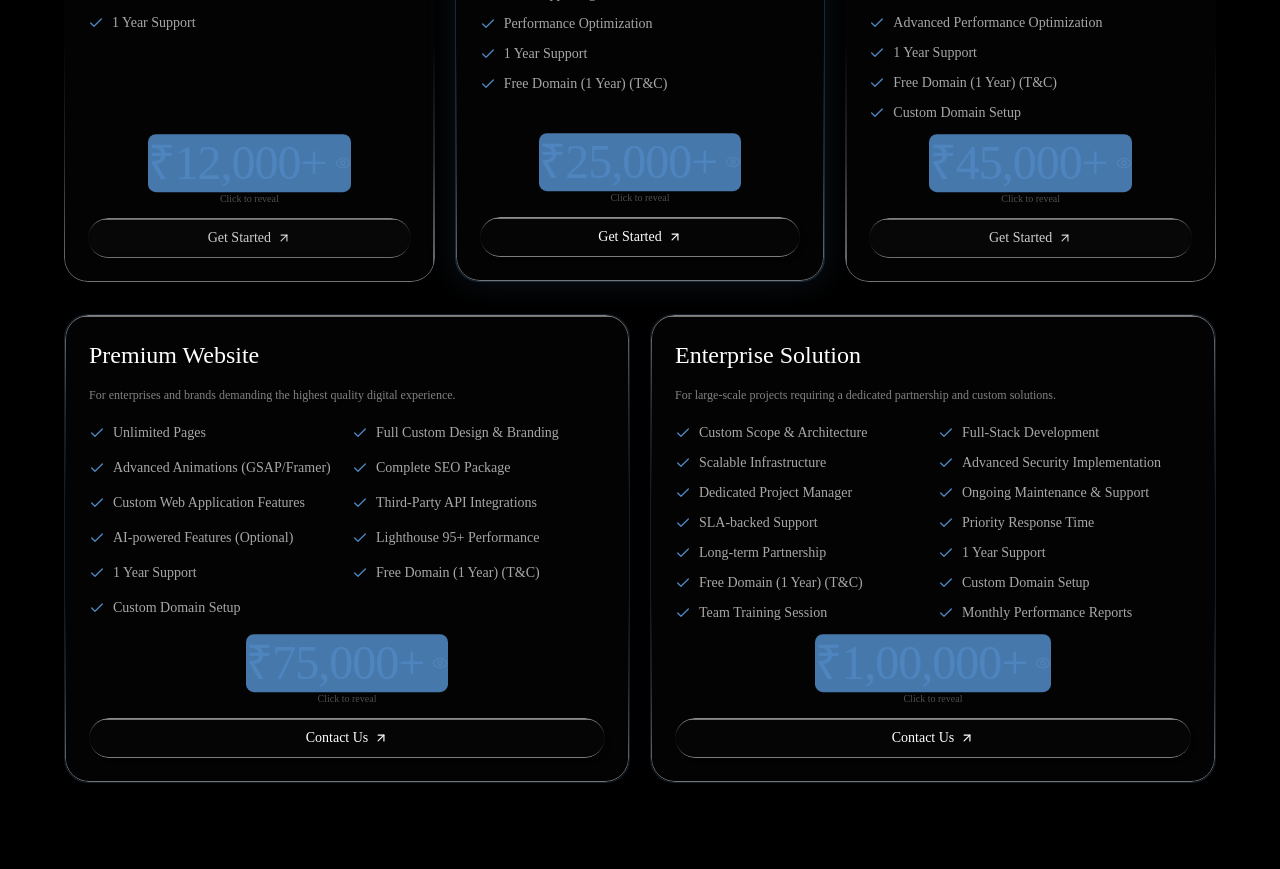
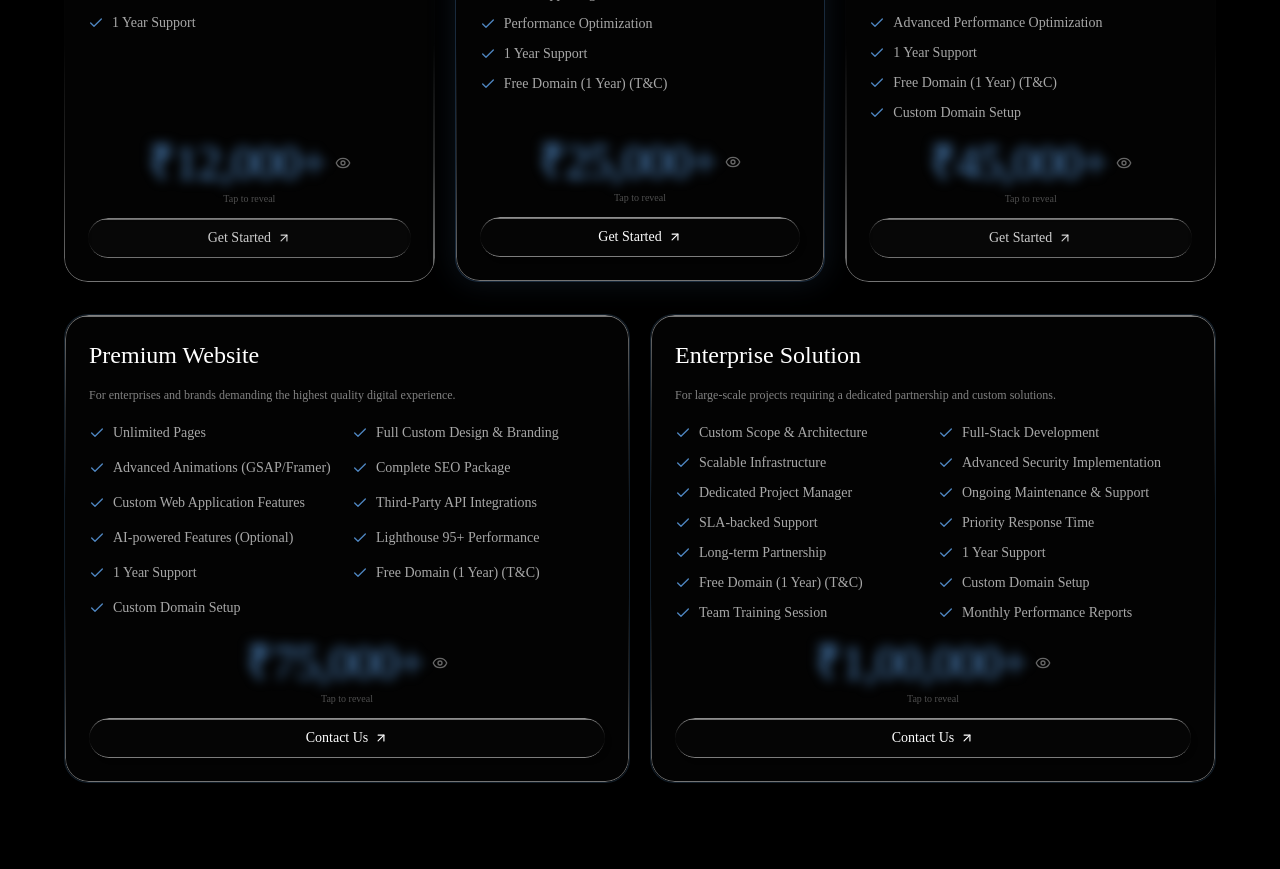
Before and after one commit to arnav27-22/arom-studio, a React (Vite) app: page /pricing in a window 1280 px wide. Shown: the part 940-1809 px from the top of the page. Built offline with nearby package versions, Linux system fonts and the light colour scheme; a web font is replaced by a local one.

Commit message:
Fix spoiler effect: Telegram-style blur

```diff
--- a/src/pages/Pricing.tsx
+++ b/src/pages/Pricing.tsx
@@ -14,23 +14,27 @@ function BlurPrice({ price }: { price: string }) {
   return (
     <button
       onClick={() => setRevealed((p) => !p)}
-      className="w-full text-center mb-3 group cursor-pointer relative"
+      className="w-full text-center mb-3 cursor-pointer"
       aria-label={revealed ? 'Hide price' : 'Reveal price'}
     >
-      <span className="font-heading text-4xl md:text-5xl text-accent tracking-[-1px] inline-flex items-center gap-2 relative">
-        {price}
+      <span className="relative inline-flex items-center gap-2">
+        <span
+          className={`font-heading text-4xl md:text-5xl text-accent tracking-[-1px] transition-all duration-300 ${
+            revealed ? '' : 'blur-[6px] select-none'
+          }`}
+          style={{
+            filter: revealed ? 'none' : 'blur(6px)',
+            transition: 'filter 0.3s ease',
+          }}
+        >
+          {price}
+        </span>
         <span className="text-xs text-white/40 font-body font-normal">
           {revealed ? <EyeOff className="h-4 w-4" /> : <Eye className="h-4 w-4" />}
         </span>
-        <span
-          className={`absolute inset-0 bg-accent/90 rounded-lg transition-all duration-500 ${
-            revealed ? 'w-0 opacity-0' : 'w-full opacity-100'
-          }`}
-          style={{ left: 0, top: '50%', transform: 'translateY(-50%)', height: '1.2em' }}
-        />
       </span>
       {!revealed && (
-        <span className="block text-[10px] text-white/30 font-body mt-1">Click to reveal</span>
+        <span className="block text-[10px] text-white/30 font-body mt-1">Tap to reveal</span>
       )}
     </button>
   )
```
